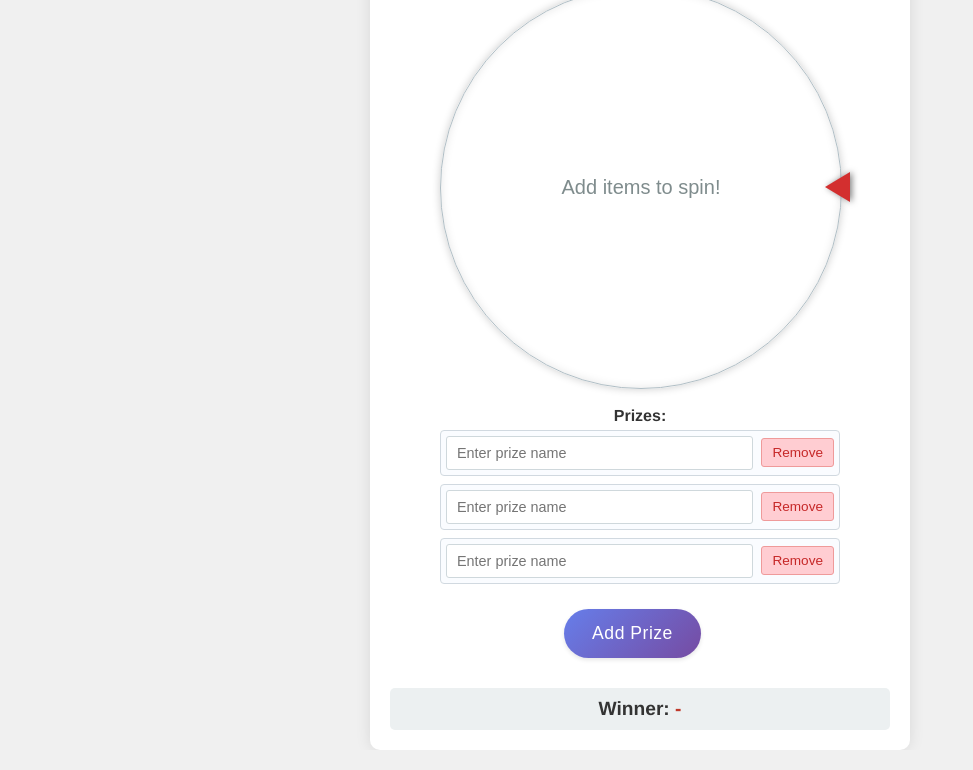
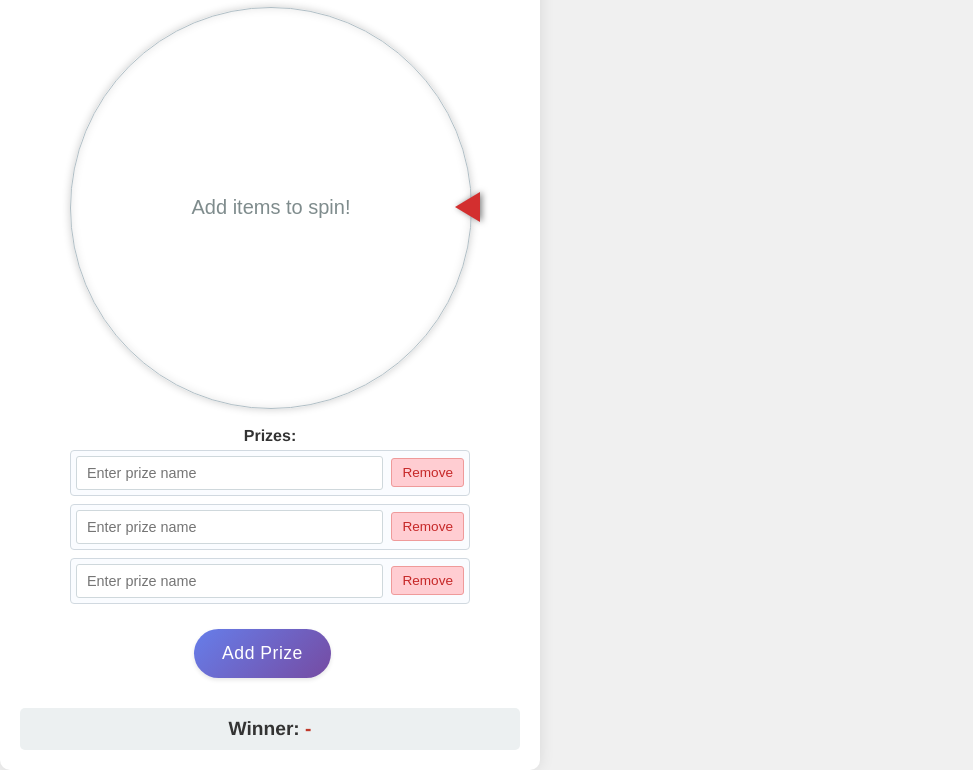
Before and after one commit to SiangWei91/Roulette, a plain HTML site: page index.html in a window 1280 px wide. Shown: the part 113-883 px from the top of the page, without its empty margins (0-973 px from the left). Drawn offline with Linux system fonts and the light colour scheme.

Commit message:
Update style.css

```diff
--- a/style.css
+++ b/style.css
@@ -2,12 +2,13 @@ body {
   font-family: "Helvetica Neue", Arial, sans-serif; /* Modern font stack */
   display: flex;
   flex-direction: column;
-  align-items: center;
-  justify-content: center;
+  /* align-items: center; Removed */
+  /* justify-content: center; Removed */
   min-height: 100vh;
   margin: 0;
   background-color: #f0f0f0;
   color: #333;
+  padding-top: 20px; /* Added */
 }
 
 .container {
```
